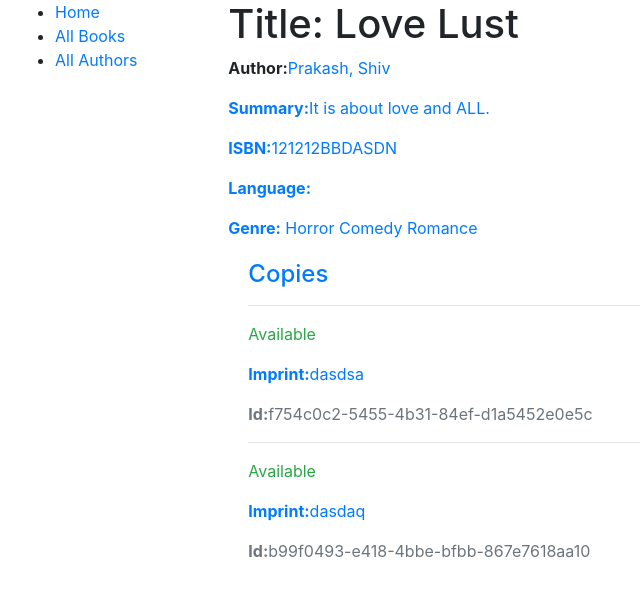
After one commit to shivanand217/local-library, a Django app: page /catalog/book/1 in a window 1280 px wide. The commit adds this page. Shown: the top 597 px of the page, without its empty margins (0-640 px from the left). Run offline with Django 3.2, Linux system fonts and the light colour scheme; data comes from the database, SQL or seed files in the repository; some libraries are stand-ins or nearby versions.

Commit message:
some book detail views

```diff
--- a/catalog/templates/base_generic.html
+++ b/catalog/templates/base_generic.html
@@ -18,7 +18,7 @@
                 {% block sidebar %}
                     <ul class="sidebar-nav">
                         <li><a href="{% url 'index' %}">Home</a></li>
-                        <li><a href="">All Books</a></li>
+                        <li><a href="{% url 'books' %}">All Books</a></li>
                         <li><a href="">All Authors</a></li>
                     </ul>
                 {% endblock %}
--- /dev/null
+++ b/catalog/templates/catalog/book_detail.html
@@ -0,0 +1,37 @@
+
+{% extends "base_generic.html" %}
+
+{% block content %}
+
+    <h1>Title: {{ book.title }}</h1>
+
+    <!-- <a href="{% url 'author-detail' book.author.pk %}">{{ book.author }}</a> -->
+
+    <p><strong>Author:</strong><a href="">{{ book.author }}
+    <p><strong>Summary:</strong>{{ book.summary }}</p>
+    <p><strong>ISBN:</strong>{{ book.isbn }}</p>
+    <p><strong>Language:</strong></p>
+    <p><strong>Genre:</strong>
+        {% for genre in book.genre.all %}
+            {{ genre }}
+            {% if not forloop.last %}
+            {% endif %}
+        {% endfor %}
+    </p>
+
+    <div style="margin-left:20px; margin-top:20px">
+        <h4>Copies</h4>
+        {% for copy in book.bookinstance_set.all %}
+        <hr>
+            <p class="{% if copy.status == 'a' %}text-success{% elif copy.status == 'm' %}text-danger{% else %}text-warning{% endif %}">
+                {{ copy.get_status_display }}
+            </p>
+        {% if copy.status != 'a' %}
+            <p><strong>Due to be returned:</strong>{{ copy.due_back }}</p>
+        {% endif %}
+            <p><strong>Imprint:</strong>{{ copy.imprint }}</p>
+            <p class="text-muted"><strong>Id:</strong>{{ copy.id }}</p>
+        {% endfor %}
+    </div>
+
+{% endblock %}
--- a/catalog/urls.py
+++ b/catalog/urls.py
@@ -1,8 +1,11 @@
 
-from django.urls import path, include
+from django.urls import path, include, re_path
 from . import views
 
 urlpatterns = [
     # name is used to reverse the mapper
     path('', views.index, name='index'),
+    path('books/', views.book_list_view, name='books'),
+    path('book/<int:pk>', views.BookDetailView.as_view(),name='book-detail'),
+    # or, re_path(r'^book/(?P<pk>\d+)', views.BookDetailView.as_view(),name='book-detail'),
 ]
--- a/catalog/views.py
+++ b/catalog/views.py
@@ -1,23 +1,50 @@
-from django.shortcuts import render
+from urllib import request
+
+from django.shortcuts import get_object_or_404, render
+from django.views import generic
 
 from catalog.models import *
 
+# function Based Views
+
 # view for the homepage site
 def index(request):
-
-    # counts to display in the template
-
     num_books = Book.objects.all().count()
     num_instances = BookInstance.objects.all().count()
-
     num_instances_available = BookInstance.objects.filter(status__exact='a').count()
     num_authors = Author.objects.all().count()
-
     context = {
         'num_books': num_books,
         'num_instances': num_instances,
         'num_instances_available': num_instances_available,
         'num_authors': num_authors,
     }
+    return render(request, 'index.html', context=context)
 
-    return render(request, 'index.html', context=context)
+
+def book_list_view(request):
+    book_list = Book.objects.all()
+    context = {
+        'my_book_list': book_list,
+    }
+    return render(request, 'book_list.html', context=context)
+
+def book_detail_view(request, primary_key):
+    book = get_object_or_404(Book, pk=primary_key)
+    context = {
+        'book':book
+    }
+    return render(request,'catalog/book_detail.html', context=context)
+
+# class based views
+
+class BookDetailView(generic.DetailView):
+    model = Book
+
+
+# class BookListView(generic.ListView):
+
+#     model = Book
+#     context_object_name = 'my_book_list'
+#     queryset = Book.objects.all()
+#     template_name = 'books/my_arbitrary_template_name_list.html'
```
Also changed, not shown: catalog/templates/catalog/book_list.html (added, +18 -0 lines), catalog/models.py (line endings or trailing spaces).
